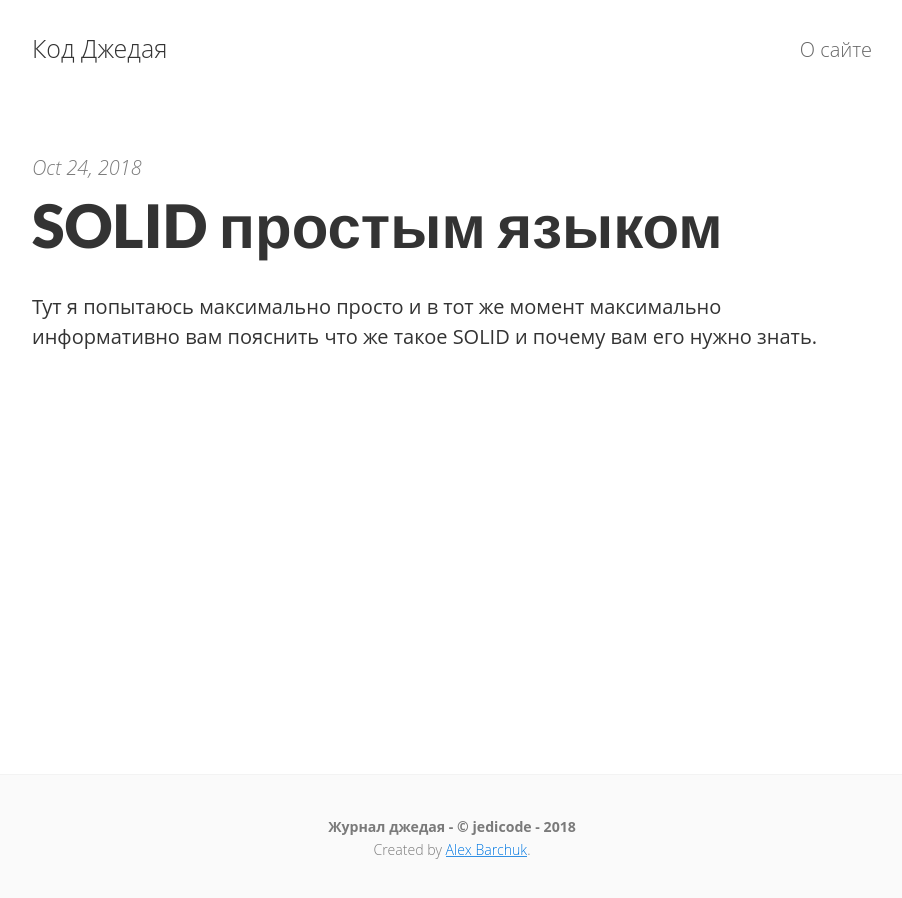
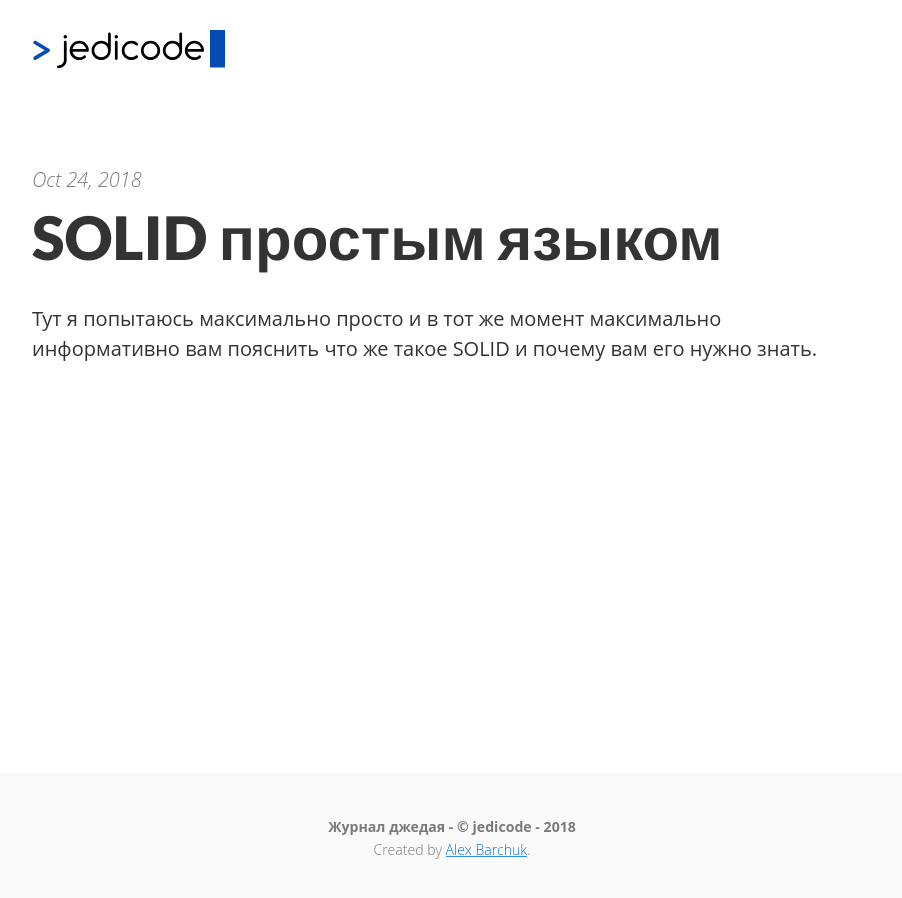
Before and after one commit to sexualanimal/jedicode.co, a Jekyll site: the page built from index.html, in a window 1280 px wide. Shown: the whole page, without its empty margins (188-1090 px from the left). Built offline with Jekyll 4.4.1, drawn with Linux system fonts in a browser that asks for light colours; the list of posts is cut into pages by our own code.

Commit message:
Added logo.

```diff
--- a/_config.yml
+++ b/_config.yml
@@ -9,14 +9,14 @@ date_format: "%b %-d, %Y"
 timezone: Europe/Kiev # временная зона
 header_pages:
  - about.md
-# - contact.html
+ - contact.html
 
 # Google services
 google_verification:
 # Use either direct GA implementation or set up GTM account
 # - using both will skew your data (leave blank to not use at all)
 google_analytics: UA-108774021-1
-google_tag_manager: GTM-NX2BJQ5
+#google_tag_manager: GTM-NX2BJQ5
 # Bing services
 bing_verification:
 
--- a/_includes/header.html
+++ b/_includes/header.html
@@ -1,10 +1,14 @@
 <header class="site-header px2 px-responsive">
   <div class="mt2 wrap">
     <div class="measure">
-      <a href="{{ site.url }}" class="site-title">{{ site.title }}</a>
-      <nav class="site-nav">
-        {% include navigation.html %}
-      </nav>
+      <div>
+        <a href="{{ site.url }}" class="site-title">
+          <img src="/logo.svg" alt="jedicode" class="site-logo" />
+        </a>
+      </div>
+      <!--<nav class="site-nav">-->
+        <!--{% include navigation.html %}-->
+      <!--</nav>-->
       <div class="clearfix"></div>
       {% if site.show_social_icons %}
         {% include social_links.html %}
--- a/_sass/_header.scss
+++ b/_sass/_header.scss
@@ -10,6 +10,9 @@
   background-image: none;
 }
 
+.site-header .site-title .site-logo {
+  height: 40px;
+}
 .site-header .site-title {
   font-size: $h2;
 }
```
Also changed, not shown: favicon-160x160.png, favicon-16x16.png, favicon-192x192.png, favicon-32x32.png, favicon-96x96.png, favicon.ico, logo.svg (added), 1 other file.
